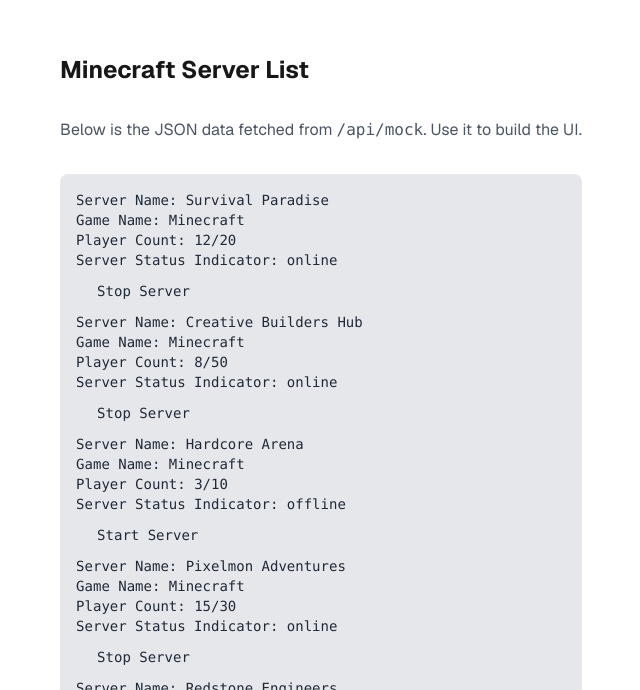
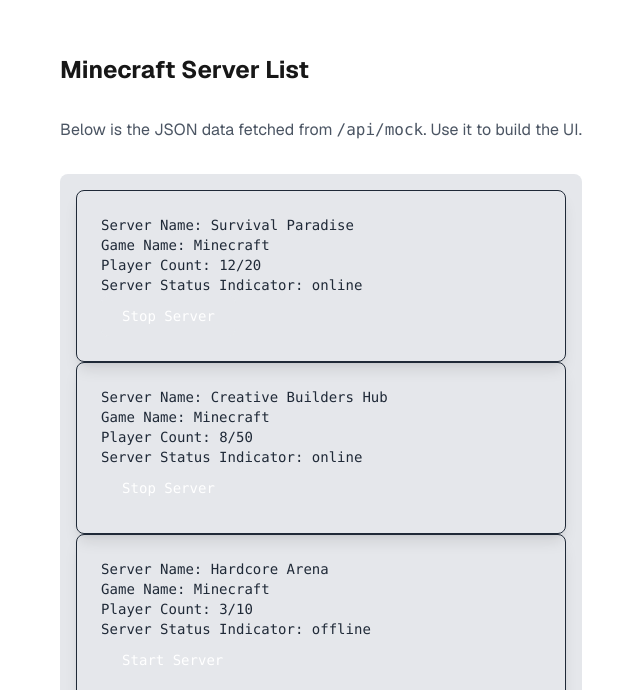
Before and after one commit to wontae-gramin9/sgh, a Next.js app: page / in a window 1280 px wide. Shown: the part 110-800 px from the top of the page, without its empty margins (319-959 px from the left). Built offline with nearby package versions, Linux system fonts and the light colour scheme.

Commit message:
[Lint] linting tailwindcss classes accroding to eslint

```diff
--- a/src/app/components/Button.tsx
+++ b/src/app/components/Button.tsx
@@ -11,7 +11,7 @@
     <button
       type="submit"
       {...props}
-      className={`inline-block rounded-lg border bg-lavender px-5 py-2.5 text-sm text-violet hover:bg-purple hover:text-white`}
+      className={`inline-block rounded-lg border bg-purple px-5 py-2.5 text-sm text-white hover:bg-darkpurple`}
     >
       {children}
     </button>
--- a/src/app/components/Card.tsx
+++ b/src/app/components/Card.tsx
@@ -38,15 +38,17 @@
   }
 
   return (
-    <form onSubmit={handleSubmit}>
-      <p>Server Name: {name}</p>
-      <p>Game Name: {game}</p>
-      <p>Player Count: {players}</p>
-      <p>Server Status Indicator: {serverStatus}</p>
-      <Button disabled={loading}>
-        {serverStatus === "online" ? "Stop" : "Start"} Server
-      </Button>
-    </form>
+    <div className="rounded-lg border border-purple bg-lavender p-6 shadow-lg">
+      <form onSubmit={handleSubmit}>
+        <p className="text-purple">Server Name: {name}</p>
+        <p className="text-orange">Game Name: {game}</p>
+        <p className="text-gold">Player Count: {players}</p>
+        <p className="text-darkgray">Server Status Indicator: {serverStatus}</p>
+        <Button disabled={loading}>
+          {serverStatus === "online" ? "Stop" : "Start"} Server
+        </Button>
+      </form>
+    </div>
   );
 }
 
--- a/src/app/page.tsx
+++ b/src/app/page.tsx
@@ -37,15 +37,15 @@
   }, []);
 
   return (
-    <div className="grid grid-rows-[20px_1fr_20px] items-center justify-items-center min-h-screen p-8 pb-20 gap-16 sm:p-20 font-[family-name:var(--font-geist-sans)]">
+    <div className="grid min-h-screen grid-rows-[20px_1fr_20px] place-items-center gap-16 p-8 pb-20 font-[family-name:var(--font-geist-sans)] sm:p-20">
       {/* main can be deleted and replaced with your own cards */}
-      <main className="flex flex-col gap-8 row-start-2 items-center sm:items-start">
+      <main className="row-start-2 flex flex-col items-center gap-8 sm:items-start">
         <h1 className="text-2xl font-bold">Minecraft Server List</h1>
         <p className="text-gray-600">
           Below is the JSON data fetched from <code>/api/mock</code>. Use it to
           build the UI.
         </p>
-        <pre className="bg-gray-200 text-gray-800 p-4 rounded-lg w-full overflow-auto max-w-4xl text-sm">
+        <pre className="w-full max-w-4xl overflow-auto rounded-lg bg-gray-200 p-4 text-sm text-gray-800">
           {serverData
             ? serverData.map((card: CardType) => (
                 <Card key={card.id} card={card} />
```
